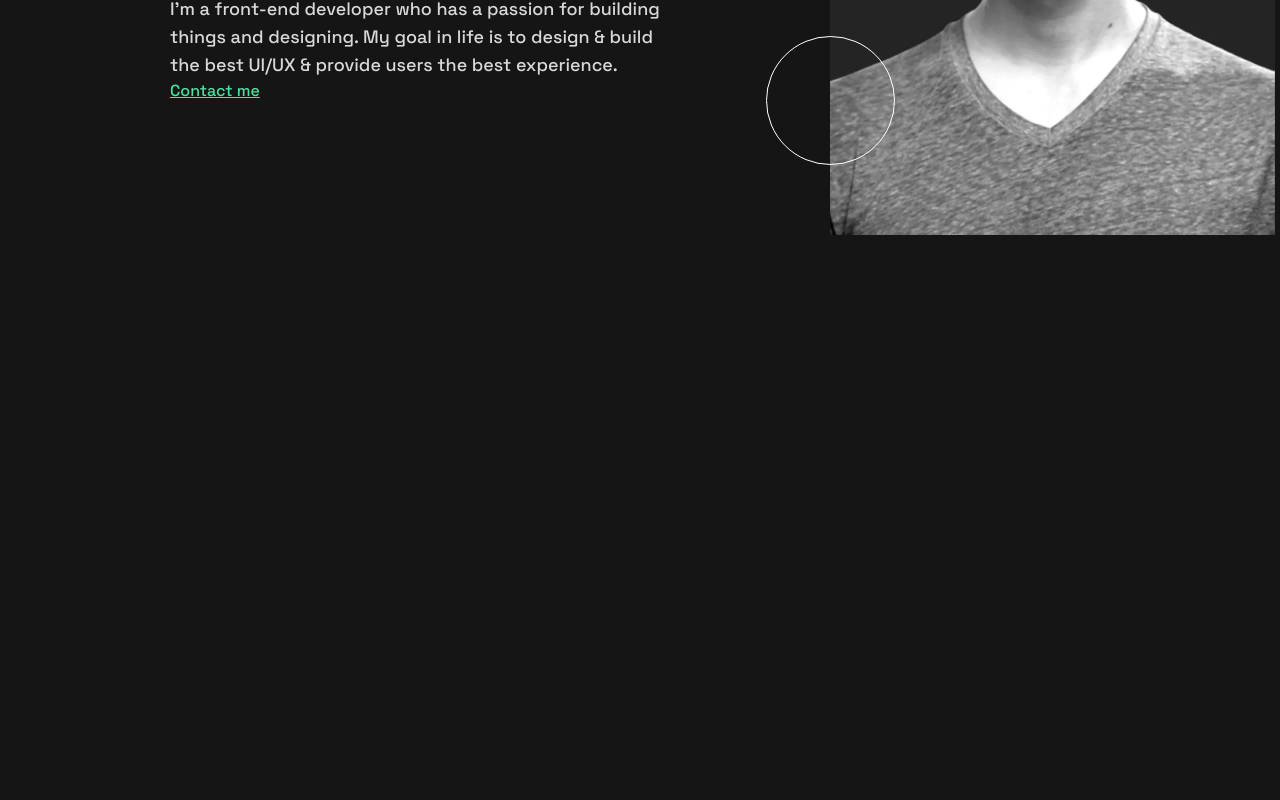
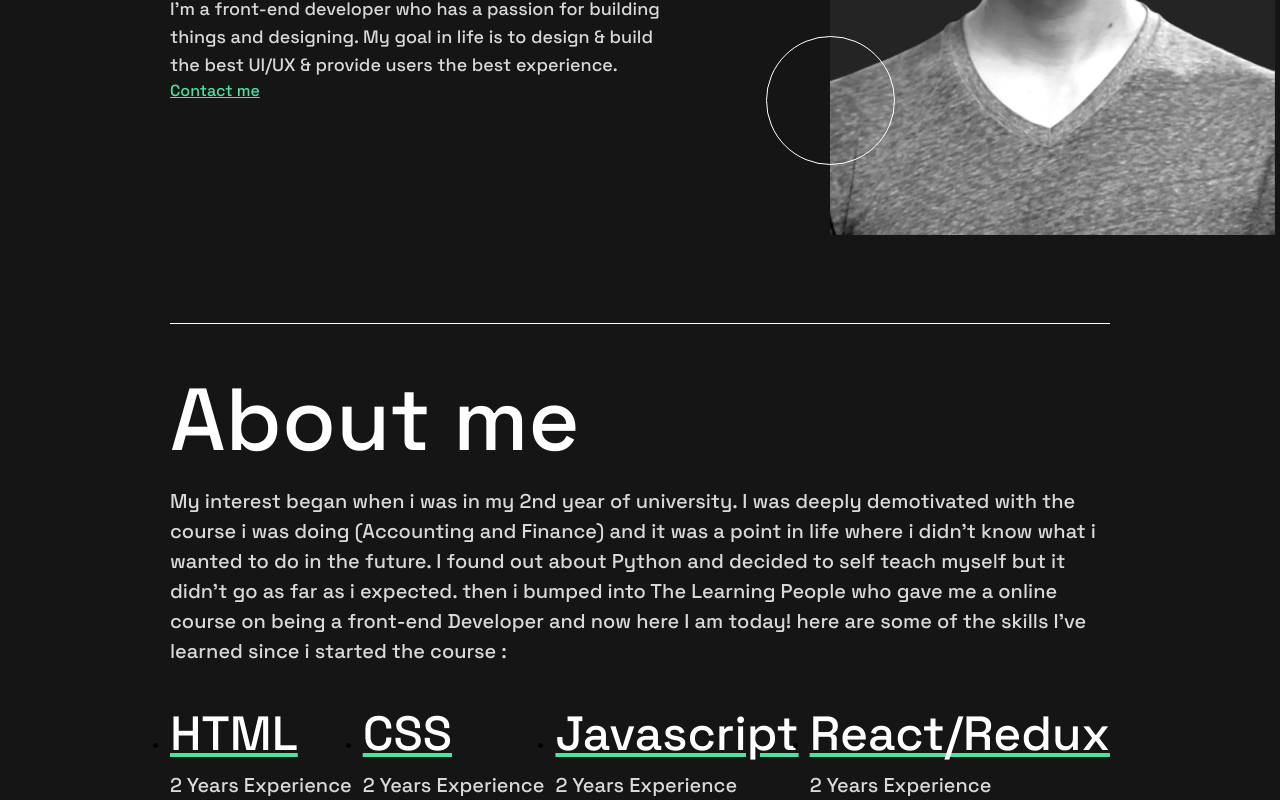
Before and after one commit to MarcioLopes451/portfolio-v2, a React (Create React App) app: page / in a window 1280 px wide. Shown: the part 485-1285 px from the top of the page. Before the commit the page ends 832 px from the top, so only its background shows below. Built offline with nearby package versions, Linux system fonts and the light colour scheme.

Commit message:
about section

```diff
--- a/src/App.css
+++ b/src/App.css
@@ -76,3 +76,38 @@ margin-top: 2rem;
     left: 830px;
     top: 0;
 }
+
+/* Home */
+
+.about{
+    margin: 220px 170px;
+    border-top: solid var(--White) 1px;
+}
+.about-container {
+    margin-top: 30px;
+    font-family: var(--font-family--primary);
+    display:block;
+}
+.about-container h1 {
+    font-size: var(--font-size-headingXL);
+    color: var(--White);
+}
+.about-container p {
+    color: var(--Gray);
+    font-size: 20px;
+}
+.lang-list {
+    margin-top: 2rem;
+    display: flex;
+    justify-content: space-between;
+    align-items: center;
+}
+.lang-list li h2 {
+    color: var(--White);
+    font-size: var(--font-size-headingL);
+    text-decoration:underline;
+    text-decoration-color: var(--Green);
+}
+.lang-list li p {
+    color: var(--Gray);
+}
--- a/src/components/Hero.js
+++ b/src/components/Hero.js
@@ -5,6 +5,7 @@ import Circle from '../images/pattern-circle.svg';
 
 export default function Hero() {
   return (
+    <>
     <div className='hero'>
         <img src={Rings} alt='rings' className='rings'/>
         <img src={Circle} alt='circle' className='circles'/>
@@ -20,5 +21,39 @@ export default function Hero() {
             <img src={Profile} alt='profile'/>
         </div>
     </div>
+
+    {/* Home Section*/}
+
+    <div className='about'>
+        <div className='about-container'>
+            <h1>About me</h1>
+        <p> My interest began when i was in my 2nd year of university. I was deeply demotivated with
+            the course i was doing (Accounting and Finance) and it was a point in life where i didn't
+            know what i wanted to do in the future. I found out about Python and decided to self teach
+            myself but it didn't go as far as i expected. then i bumped into The Learning People who gave
+            me a online course on being a front-end Developer and now here I am today!
+            here are some of the skills I've learned since i started the course :
+        </p>
+        <ul className='lang-list'>
+            <li>
+                <h2>HTML</h2>
+                <p>2 Years Experience</p>
+            </li>
+            <li>
+                <h2>CSS</h2>
+                <p>2 Years Experience</p>
+            </li>
+            <li>
+                <h2>Javascript</h2>
+                <p>2 Years Experience</p>
+            </li>
+            <li>
+                <h2>React/Redux</h2>
+                <p>2 Years Experience</p>
+            </li>
+        </ul>
+        </div>
+    </div>
+    </>
   )
 }
```
